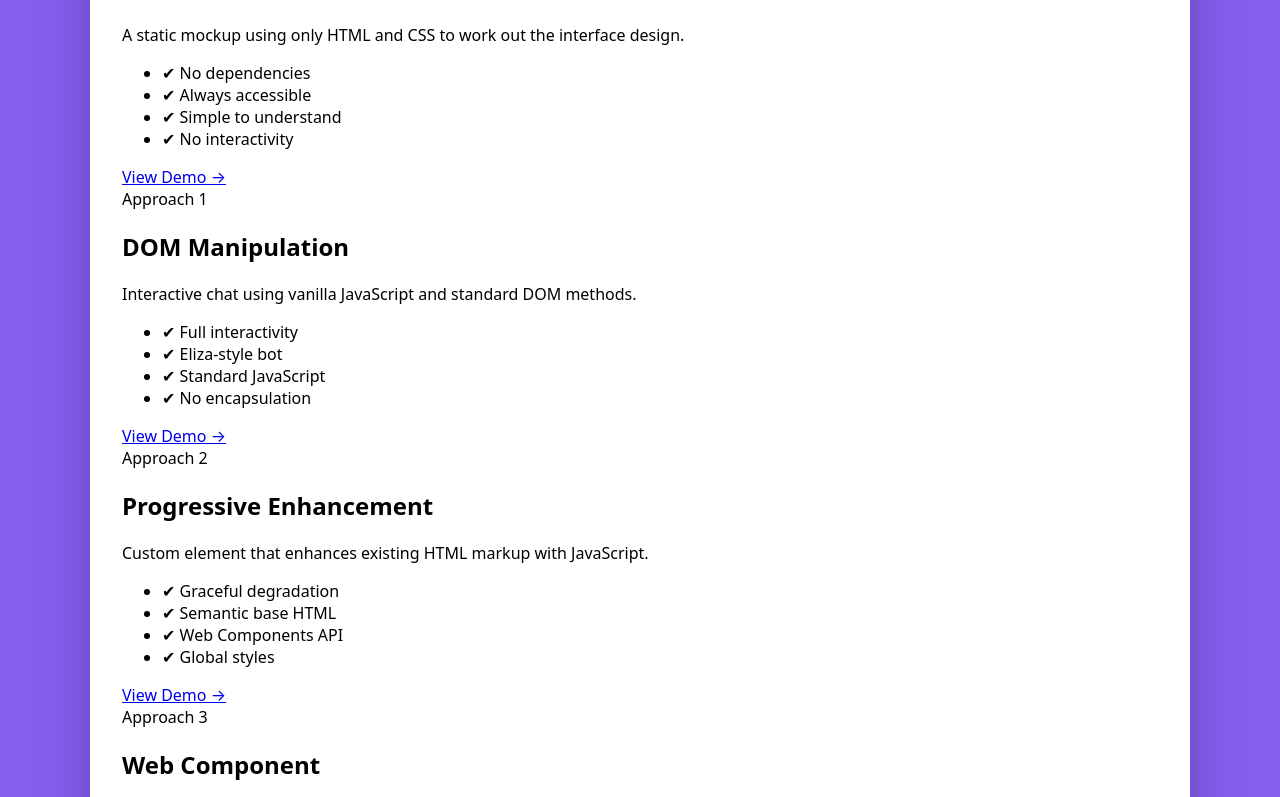
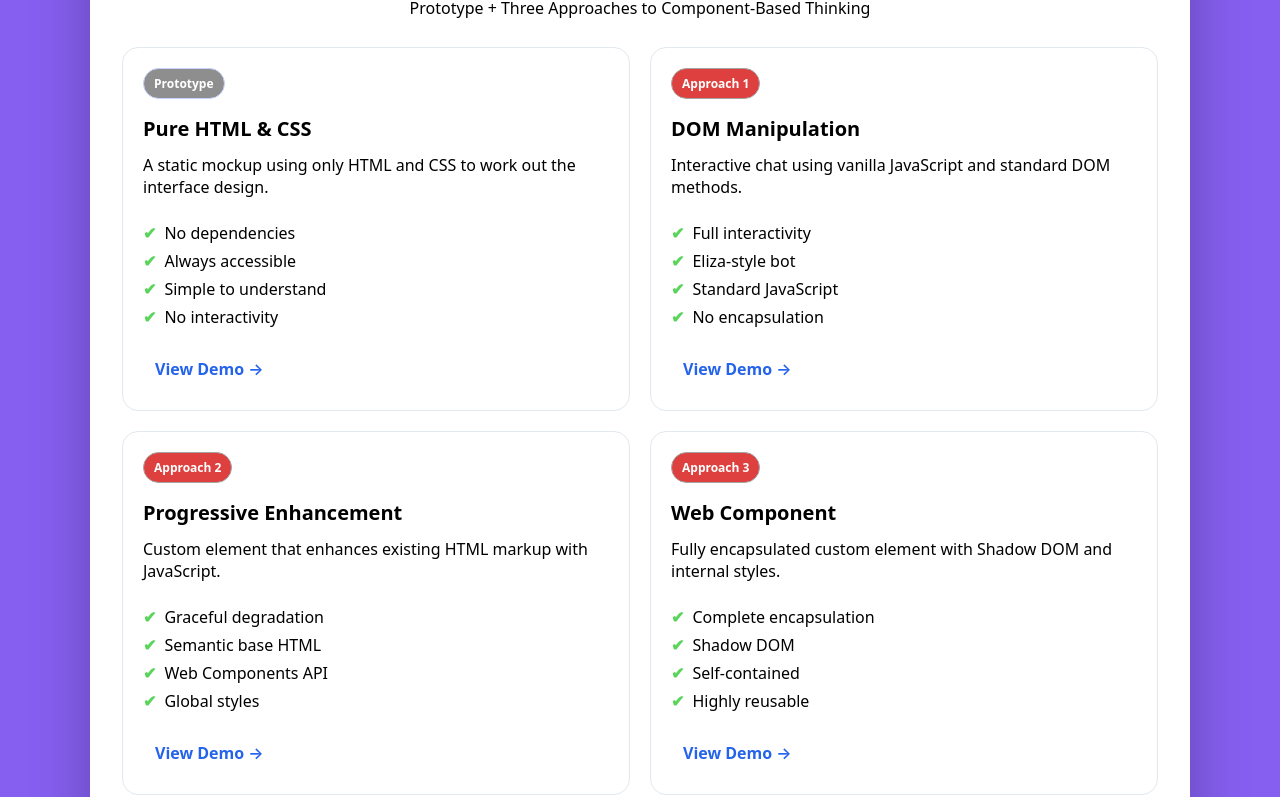
Before and after one commit to fortiz11/lab6-components, a plain HTML site: page index.html in a window 1280 px wide. Shown: the part 188-985 px from the top of the page. Drawn offline with Linux system fonts and the light colour scheme.

Commit message:
feat: finished styling for main page, added README and gitignore

```diff
--- a/styles.css
+++ b/styles.css
@@ -1,35 +1,159 @@
-:root{
-  --mainbg:rgb(134, 95, 240);
-  --bg1:rgb(100, 103, 242);
-  --bg2:rgb(59, 130, 246);
-  --bg3:rgb(37, 99, 235);
-  --card:white;
-   --text:black;
-   --subtext:lightgrey;
-   --line:rgb(226, 232, 240);
-  --accent:rgb(37, 99, 235);
-  --checks:rgb(16, 185, 129);
-  --radius:16px;
+:root {
+  --mainbg: rgb(134, 95, 240);
+  --bg1: rgb(100, 103, 242);
+  --bg2: rgb(59, 130, 246);
+  --bg3: rgb(37, 99, 235);
+  --card: white;
+  --text: black;
+  --subtext: lightgrey;
+  --line: rgb(226, 232, 240);
+  --accent: rgb(37, 99, 235);
+  --checks: rgb(16, 185, 129);
+  --radius: 16px;
 }
 
 * {
-     box-sizing:border-box;
- }
-html,body {
-    height: 120%;
-    margin:0; }
-
-body{
-  font-family:system-ui, -apple-system, Segoe UI, Roboto, Helvetica, Arial, sans-serif;
-  color:var(--ink);
-  background: var(--mainbg);
-  display:flex; align-items:center; justify-content:center; padding:32px;
+  box-sizing: border-box;
+}
+html,
+body {
+  height: 120%;
+  margin: 0;
 }
 
-.wrap{
-  width:min(1100px, 95vw);
-  background:var(--card);
-  border-radius:24px;
-  box-shadow:0 20px 60px rgba(0,0,0,.25);
-  padding:40px 32px 24px;
+body {
+  font-family: system-ui, -apple-system, Segoe UI, Roboto, Helvetica, Arial,
+    sans-serif;
+  color: var(--ink);
+  background: var(--mainbg);
+  display: flex;
+  align-items: center;
+  justify-content: center;
+  padding: 32px;
 }
+
+.wrap {
+  width: min(1100px, 95vw);
+  background: var(--card);
+  border-radius: 24px;
+  box-shadow: 0 20px 60px rgba(0, 0, 0, 0.25);
+  padding: 40px 32px 24px;
+}
+
+header {
+  text-align: center;
+  margin-bottom: 28px;
+}
+header h1 {
+  margin: 0 0 6px;
+  font-size: clamp(28px, 3.2vw, 40px);
+}
+header p {
+  margin: 0;
+  color: var(--muted);
+  font-weight: 500;
+}
+
+.grid {
+  display: grid;
+  gap: 20px;
+  grid-template-columns: repeat(2, 1fr);
+  grid-template-rows: repeat(2, auto);
+  justify-content: center;
+  align-items: start;
+  margin-top: 24px;
+}
+
+.card {
+  background: white;
+  border: 1px solid var(--line);
+  border-radius: var(--radius);
+  padding: 20px;
+  display: flex;
+  flex-direction: column;
+  gap: 12px;
+}
+
+.badge {
+  align-self: flex-start;
+  background: rgb(143, 142, 142);
+  color: white;
+  border: 1px solid #c7d2fe;
+  font-size: 12px;
+  font-weight: 700;
+  padding: 6px 10px;
+  border-radius: 999px;
+}
+
+.badge.approach1 {
+  background: rgb(222, 64, 64);
+  color: white;
+  border-color: rgb(165, 164, 162);
+}
+.badge.approach2 {
+  background: rgb(222, 64, 64);
+  color: white;
+  border-color: rgb(165, 164, 162);
+}
+.badge.approach3 {
+  background: rgb(222, 64, 64);
+  color: white;
+  border-color: rgb(165, 164, 162);
+}
+
+.card h2 {
+  margin: 4px 0 0;
+  font-size: 20px;
+}
+.card p.lede {
+  margin: 0;
+  color: var(--muted);
+}
+
+ul.bullets {
+  list-style: none;
+  padding-left: 0;
+  margin: 6px 0 2px;
+}
+
+ul.bullets li {
+  display: flex;
+  gap: 8px;
+  align-items: flex-start;
+  margin: 6px 0;
+  color: black;
+}
+
+ul.bullets li .check {
+  color: rgb(91, 212, 91);
+  font-weight: 900;
+}
+
+
+
+.actions {
+  margin-top: auto;
+}
+
+.demo {
+  display: inline-flex;
+  align-items: center;
+  gap: 8px;
+  padding: 10px 12px;
+  text-decoration: none;
+  color: var(--accent);
+  font-weight: 600;
+}
+
+.demo:hover {
+  background: #f8fafc;
+}
+
+footer {
+  margin-top: 26px;
+  padding-top: 16px;
+  border-top: 1px solid var(--line);
+  color: var(--muted);
+  text-align: center;
+  font-size: 14px;
+}
```
Also changed, not shown: 2 other files.
